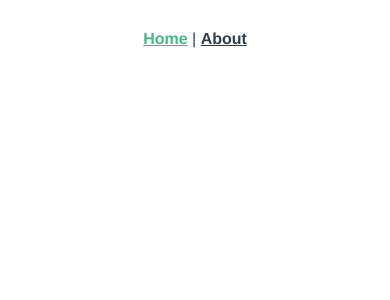
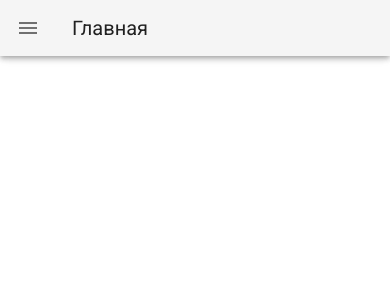
Before and after one commit to SaveliyShutov/Opd, a Vue app in the folder opd/: page / in a window 390 px wide. Shown: the top 300 px of the page. Built offline with nearby package versions, Linux system fonts and the light colour scheme.

Commit message:
add routing to components

```diff
--- a/opd/src/App.vue
+++ b/opd/src/App.vue
@@ -1,32 +1,75 @@
 <template>
-  <div id="app">
-    <div id="nav">
-      <router-link to="/">Home</router-link> |
-      <router-link to="/about">About</router-link>
-    </div>
-    <router-view/>
-  </div>
+  <v-app id="inspire">
+    <v-navigation-drawer
+      class="d-none d-sm-flex"
+      v-model="drawer"
+      fixed
+      temporary
+      app
+    >
+      <v-list nav>
+        <!-- active-class="deep-purple--text text--accent-4" -->
+        <v-list-item-group>
+          <v-list-item v-for="(item, key) in this.routes" :key="key">
+            <v-list-item-content @click="routeTo(item.path, item.title)">
+              <v-list-item-title v-text="item.title"> </v-list-item-title>
+            </v-list-item-content>
+          </v-list-item>
+        </v-list-item-group>
+      </v-list>
+    </v-navigation-drawer>
+
+    <v-app-bar app>
+      <v-app-bar-nav-icon @click="drawer = !drawer"></v-app-bar-nav-icon>
+      <v-toolbar-title v-text='text'></v-toolbar-title>
+    </v-app-bar>
+
+    <v-main>
+    </v-main>
+  </v-app>
 </template>
+<script>
+export default {
+  name: "App",
 
-<style lang="scss">
-#app {
-  font-family: Avenir, Helvetica, Arial, sans-serif;
-  -webkit-font-smoothing: antialiased;
-  -moz-osx-font-smoothing: grayscale;
-  text-align: center;
-  color: #2c3e50;
-}
+  data: () => ({
+    drawer: false,
+    dialog: false,
+    text:'Главная',
+    routes: [
+      {
+        title: "Главная",
+        path: "/",
+      },
+      {
+        title: "Продукт",
+        path: "/prod",
+      },
+      {
+        title: "Контакты",
+        path: "/cont",
+      },
+      {
+        title: "Литература",
+        path: "/lit",
+      },
 
-#nav {
-  padding: 30px;
-
-  a {
-    font-weight: bold;
-    color: #2c3e50;
-
-    &.router-link-exact-active {
-      color: #42b983;
-    }
-  }
-}
+      {
+        title: "Презентация",
+        path: "/pres",
+      }
+    ],
+  }),
+  methods: {
+    routeTo: function (path, title) {
+      this.$router.push(path);
+      this.drawer = false;
+      this.text = title;
+    },
+  },
+  computed: {
+  },
+};
+</script>
+<style scoped>
 </style>
--- a/opd/src/router/index.js
+++ b/opd/src/router/index.js
@@ -20,7 +20,7 @@ const routes = [
     component: () => import(/* webpackChunkName: "about" */ '../components/Contacts.vue')
   },
   {
-    path: '/liter',
+    path: '/lit',
     name: 'Literature',
     component: () => import(/* webpackChunkName: "about" */ '../components/Literature.vue')
   },
```
Also changed, not shown: 1 other file (tests, documents, lock files or other folders).
